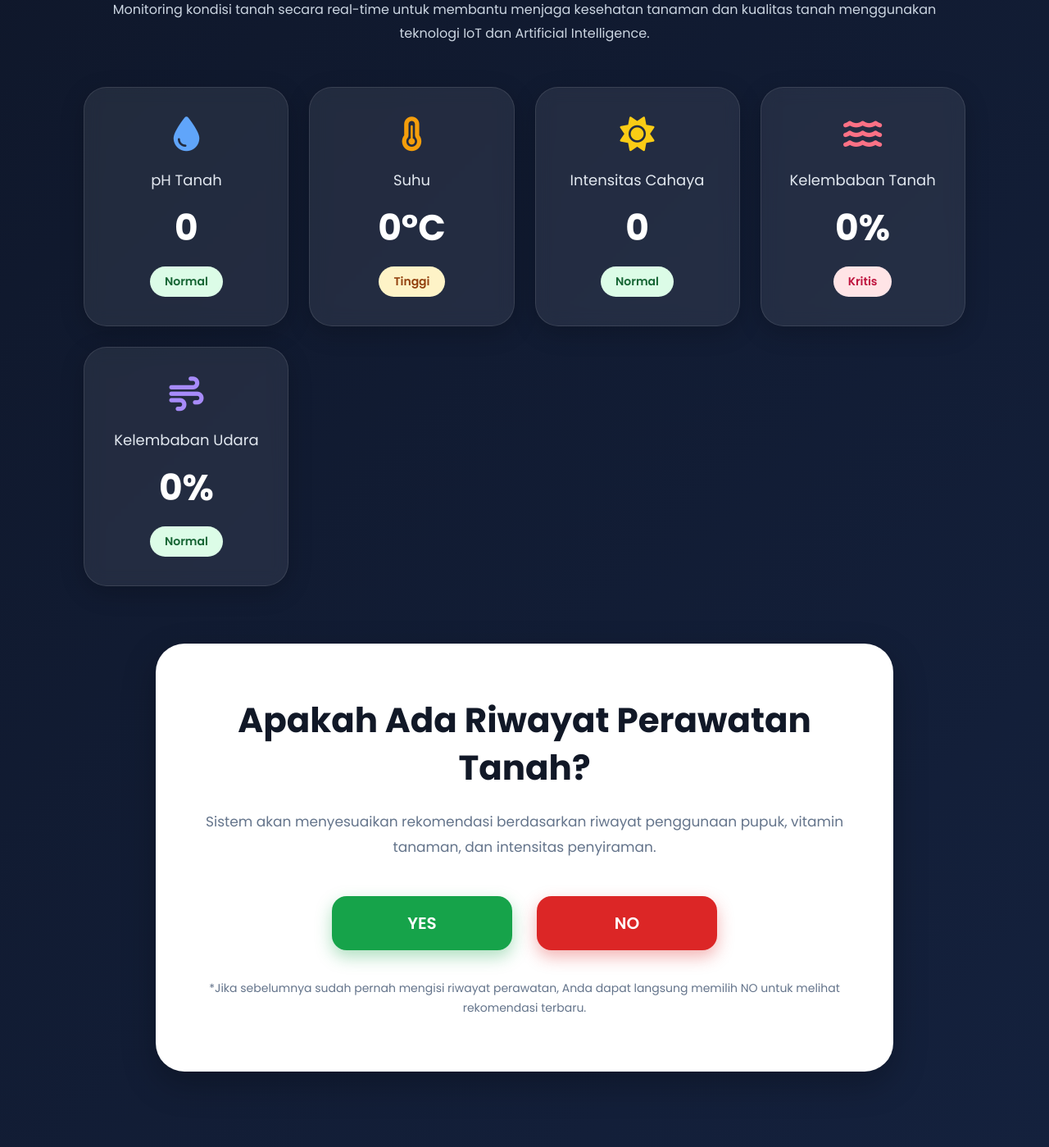
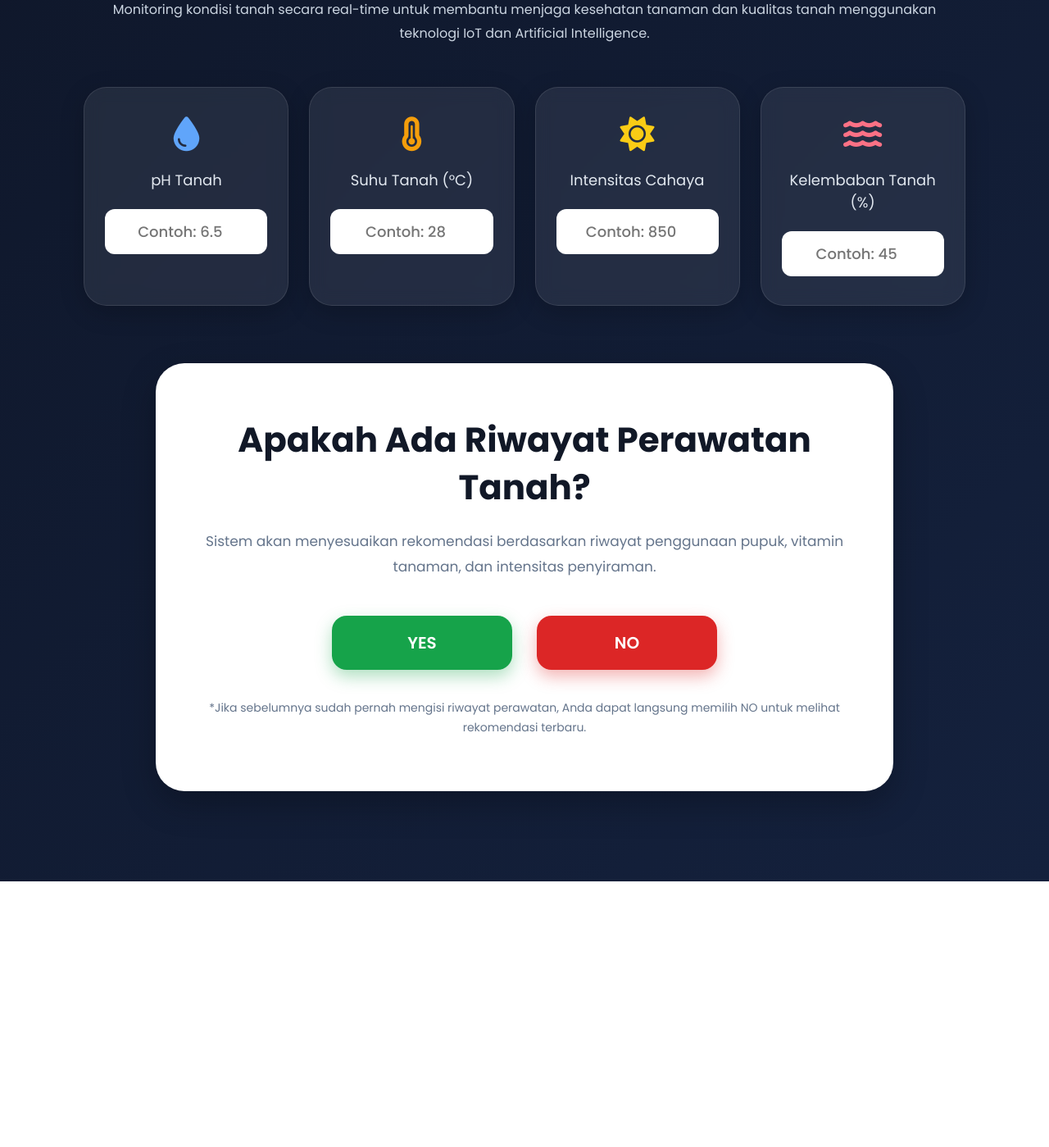
Before and after one commit to HalaTheMonkey/TaniSmart, a Flask app: page / in a window 1280 px wide. Shown: the part 216-1615 px from the top of the page at 82% size. After the commit the page ends 1291 px from the top, so only its background shows below. Run offline with Flask 3, Linux system fonts and the light colour scheme; some libraries are stand-ins or nearby versions.

Commit message:
Update home.html
Penamabahan input user

```diff
--- a/templates/home.html
+++ b/templates/home.html
@@ -308,6 +308,21 @@
       }
 
     }
+    .sensor-input{
+      width:100%;
+      padding:14px;
+      border:none;
+      border-radius:12px;
+      text-align:center;
+      font-size:18px;
+      font-weight:500;
+      outline:none;
+      margin-top:10px;
+      background:white;
+      color:#111827;
+    }
+
+
 
   </style>
 </head>
@@ -347,12 +362,13 @@
 
     </div>
 
-    <!-- SENSOR -->
+   <!-- INPUT SENSOR -->
+
+<form action="/save-sensor" method="POST">
 
   <div class="sensor-wrapper">
 
-      <!-- PH -->
-
+    <!-- pH -->
     <div class="sensor-card ph">
 
       <i class="fa-solid fa-droplet"></i>
@@ -361,38 +377,38 @@
         pH Tanah
       </div>
 
-        <div class="sensor-value">
-          {{ ph }}
-        </div>
-
-        <div class="sensor-status">
-          Normal
-        </div>
+      <input
+        type="number"
+        step="0.1"
+        name="ph"
+        class="sensor-input"
+        placeholder="Contoh: 6.5"
+        required
+      >
 
     </div>
 
-      <!-- TEMP -->
-
+    <!-- SUHU -->
     <div class="sensor-card temp">
 
       <i class="fa-solid fa-temperature-three-quarters"></i>
 
       <div class="sensor-title">
-          Suhu
+        Suhu Tanah (°C)
       </div>
 
-        <div class="sensor-value">
-          {{ temperature }}°C
-        </div>
-
-        <div class="sensor-status">
-          Tinggi
-        </div>
+      <input
+        type="number"
+        step="0.1"
+        name="temperature"
+        class="sensor-input"
+        placeholder="Contoh: 28"
+        required
+      >
 
     </div>
 
-      <!-- LIGHT -->
-
+    <!-- CAHAYA -->
     <div class="sensor-card light">
 
       <i class="fa-solid fa-sun"></i>
@@ -401,57 +417,38 @@
         Intensitas Cahaya
       </div>
 
-        <div class="sensor-value">
-          {{ light }}
-        </div>
-
-        <div class="sensor-status">
-          Normal
-        </div>
+      <input
+        type="number"
+        name="light"
+        class="sensor-input"
+        placeholder="Contoh: 850"
+        required
+      >
 
     </div>
 
-      <!-- SOIL -->
-
+    <!-- KELEMBABAN TANAH -->
     <div class="sensor-card soil">
 
       <i class="fa-solid fa-water"></i>
 
       <div class="sensor-title">
-          Kelembaban Tanah
+        Kelembaban Tanah (%)
       </div>
 
-        <div class="sensor-value">
-          {{ soil_moisture }}%
-        </div>
+      <input
+        type="number"
+        name="soil_moisture"
+        class="sensor-input"
+        placeholder="Contoh: 45"
+        required
+      >
 
-        <div class="sensor-status">
-          Kritis
     </div>
 
   </div>
 
-      <!-- AIR -->
 
-      <div class="sensor-card air">
-
-        <i class="fa-solid fa-wind"></i>
-
-        <div class="sensor-title">
-          Kelembaban Udara
-        </div>
-
-        <div class="sensor-value">
-          {{ air_humidity }}%
-        </div>
-
-        <div class="sensor-status">
-          Normal
-        </div>
-
-      </div>
-
-    </div>
 
     <!-- QUESTION -->
 
@@ -468,21 +465,25 @@
           riwayat penggunaan pupuk, vitamin tanaman,
           dan intensitas penyiraman.
         </p>
-
         <div class="button-group">
 
-          <!-- YES -->
-          <a href="/question" class="btn yes-btn">
+          <button
+            type="submit"
+            name="action"
+            value="yes"
+            class="btn yes-btn">
             YES
-          </a>
+          </button>
 
-          <!-- NO -->
-          <a href="/recommendation-no" class="btn no-btn">
+          <button
+            type="submit"
+            name="action"
+            value="no"
+            class="btn no-btn">
             NO
-          </a>
+          </button>
 
         </div>
-
         <div class="note">
           *Jika sebelumnya sudah pernah mengisi riwayat perawatan,
           Anda dapat langsung memilih NO untuk melihat rekomendasi terbaru.
@@ -493,6 +494,7 @@
     </div>
 
   </div>
+</form>
 
 </body>
 </html>
```
Lines whose indentation alone changed are shown as unchanged.
